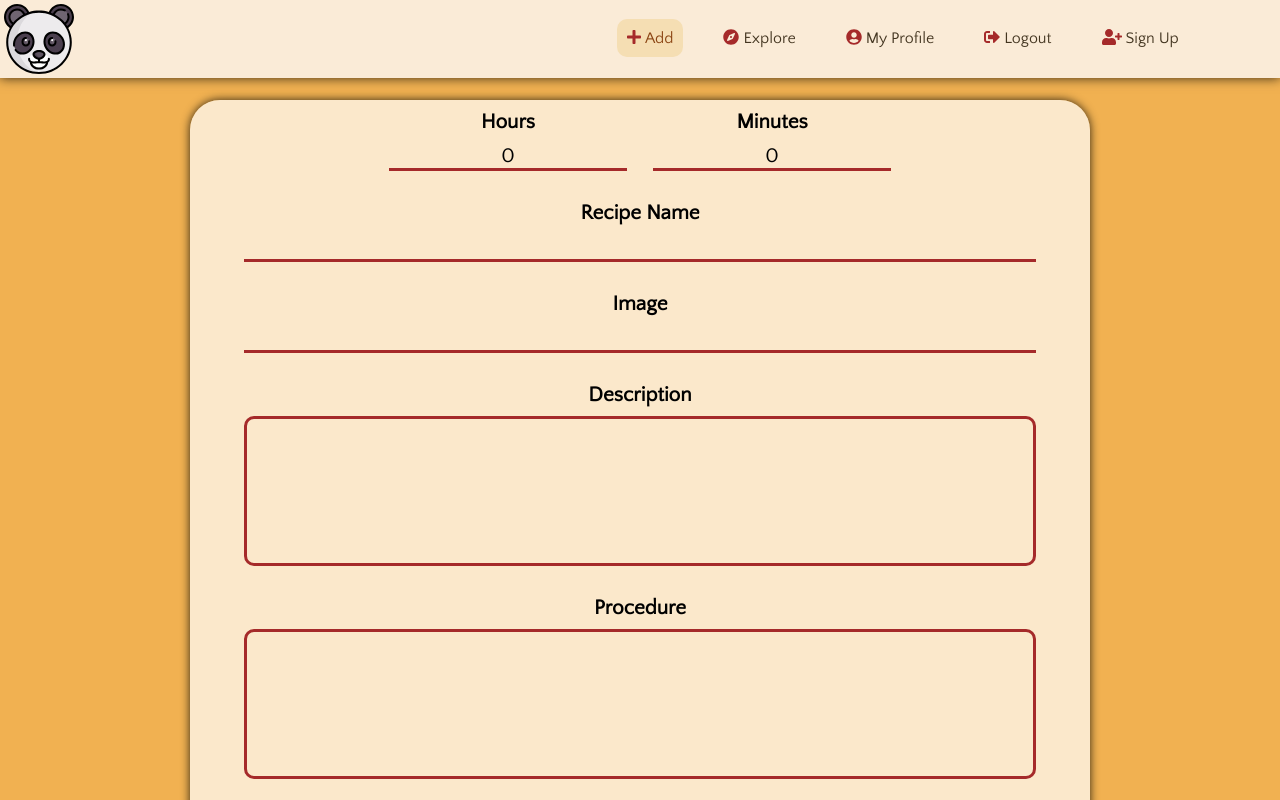
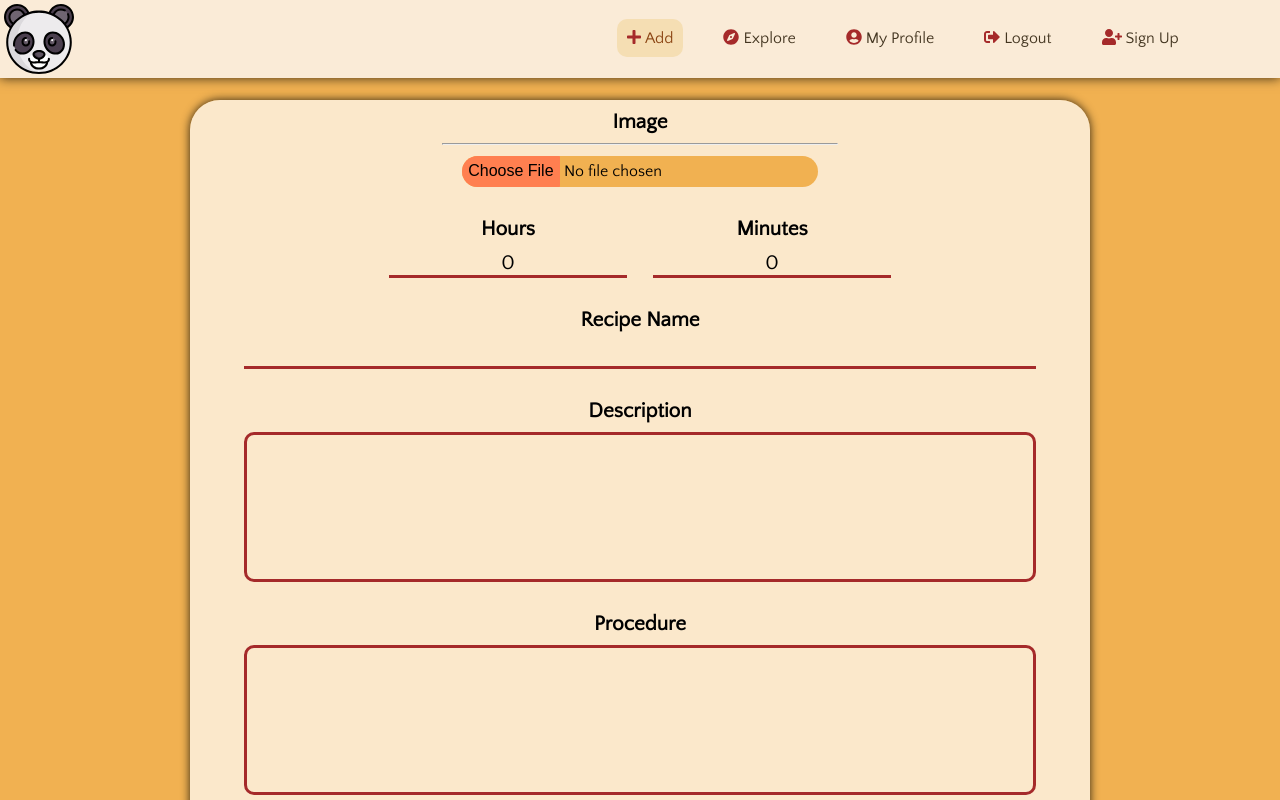
Before and after one commit to Sam44323/Hungry_Panda, a React (Create React App) app in the folder client/: page /add-recipes in a window 1280 px wide. Shown: the top 800 px of the page. Built offline with nearby package versions, Linux system fonts and the light colour scheme; a web font is replaced by a local one.

Commit message:
Started working on the file picker options for the images

```diff
--- a/client/src/components/Constants/utilityFunction/createStateValue.js
+++ b/client/src/components/Constants/utilityFunction/createStateValue.js
@@ -7,6 +7,15 @@ exports.getTextField = (name, dbName, type, message, isValid, value = '') => {
     touched: false,
     isValid,
     message,
+  };
+};
+
+exports.getImageField = (name, dbName) => {
+  return {
+    name,
+    dbName,
+    type: 'file',
+    value: null,
   };
 };
 
--- a/client/src/components/Form/Form.js
+++ b/client/src/components/Form/Form.js
@@ -68,6 +68,11 @@ const Form = (props) => {
   return (
     <React.Fragment>
       <div className={styles.formSection} style={{ marginTop: '100px' }}>
+        <Input
+          type='file'
+          name={props.imageField.name}
+          fileActionHandler={props.fileActionMethod}
+        />
         {numberInputs}
         {textInputs}
         <div className={styles.ingredientsSection}>
--- a/client/src/components/Form/InputFields/Input.js
+++ b/client/src/components/Form/InputFields/Input.js
@@ -21,6 +21,24 @@ const Input = (props) => {
           {props.touched && !props.isValid ? (
             <p className={styles.messageSection}>{props.message}</p>
           ) : null}
+        </div>
+      );
+      break;
+
+    case 'file':
+      inputValue = (
+        <div className={styles.inputSection}>
+          <label htmlFor={props.name} className={styles.fileLabel}>
+            {props.name}
+            <hr />
+            <input
+              name={props.name}
+              type='file'
+              onChange={(event) =>
+                props.fileActionHandler(event.target.files[0])
+              }
+            />
+          </label>
         </div>
       );
       break;
--- a/client/src/components/Form/InputFields/Input.module.css
+++ b/client/src/components/Form/InputFields/Input.module.css
@@ -29,6 +29,36 @@ textarea {
   border: 3px solid brown;
   border-radius: 10px;
   height: 150px;
+}
+
+/* STYLLING FOR THE FILE PICKER INPUT*/
+
+input[type='file'] {
+  font-size: 1rem;
+  border: 0px;
+  background-color: #f1b151;
+  font-family: inherit;
+  border-radius: 30px;
+}
+
+/*LABEL IN WHICH THE FILE PICKER INPUT IS PRESENT*/
+.fileLabel {
+  width: 95%;
+}
+
+/*STYLING FOR THE FILE PICKER BUTTON*/
+::-webkit-file-upload-button {
+  background-color: coral;
+  outline: none;
+  border: 0px;
+  border-radius: 1px;
+  padding: 0.4rem;
+}
+
+/*STYLING FOR THE FILE PICKER BUTTON WHEN HOVERED*/
+::-webkit-file-upload-button:hover {
+  background-color: black;
+  color: wheat;
 }
 
 /*STYLING FOR THE INVALID MESSAGE*/
@@ -83,10 +113,28 @@ input[type='number'] {
   textarea {
     height: 100px;
   }
+  .fileLabel {
+    width: 45%;
+  }
+}
+
+@media (min-width: 545px) and (max-width: 1023px) and (orientation: landscape) {
+  .fileLabel {
+    width: 65%;
+  }
 }
 
 @media (min-width: 1024px) and (orientation: portrait) {
   textarea {
     height: 190px;
   }
+  .fileLabel {
+    width: 45%;
+  }
 }
+
+@media (min-width: 1024px) {
+  .fileLabel {
+    width: 45%;
+  }
+}
--- a/client/src/containers/AddRecipes/AddRecipes.js
+++ b/client/src/containers/AddRecipes/AddRecipes.js
@@ -5,6 +5,7 @@ import {
   getTextField,
   timeValue,
   ingObjectCreator,
+  getImageField,
 } from '../../components/Constants/utilityFunction/createStateValue';
 
 import sharedStyles from '../shared/sharedStyles/styles.module.css';
@@ -17,6 +18,7 @@ import Loader from 'react-loader-spinner';
 class AddRecipes extends PureComponent {
   state = {
     loading: false,
+    image: getImageField('Image', 'image'),
     textFieldName: [
       getTextField(
         'Recipe Name',
@@ -25,7 +27,6 @@ class AddRecipes extends PureComponent {
         'Enter the recipe name!',
         false
       ),
-      getTextField('Image', 'image', 'text', 'Enter a recipe image!', false),
       getTextField(
         'Description',
         'description',
@@ -74,6 +75,11 @@ class AddRecipes extends PureComponent {
     }
   };
 
+  //FOR CHANGING THE VALUE OF THE IMAGE FILE
+  imageValueChangeHandler = (value) => {
+    this.setState({ image: { ...this.state.image, value } });
+  };
+
   //CHECKING THE VALIDATION OF THE FORM
   checkFormValidation = () => {
     let c = 0;
@@ -82,7 +88,7 @@ class AddRecipes extends PureComponent {
         c++;
       }
     }
-    return c === 4;
+    return c === 3;
   };
 
   //ADDING THE INGREDIENTS TO THE RESPECTIVE ARRAYS
@@ -103,10 +109,10 @@ class AddRecipes extends PureComponent {
   submitForm = () => {
     this.setState({ loading: true });
     const data = {
+      image: this.state.image.value,
       name: this.state.textFieldName[0].value.trim(),
-      image: this.state.textFieldName[1].value.trim(),
-      description: this.state.textFieldName[2].value.trim(),
-      procedure: this.state.textFieldName[3].value.trim(),
+      description: this.state.textFieldName[1].value.trim(),
+      procedure: this.state.textFieldName[2].value.trim(),
       cookTime: {
         hours: this.state.numberFieldName[0].value,
         minutes: this.state.numberFieldName[1].value,
@@ -137,6 +143,7 @@ class AddRecipes extends PureComponent {
   };
 
   render() {
+    console.log(this.state.image.value);
     return (
       <React.Fragment>
         <Navigation />
@@ -147,6 +154,8 @@ class AddRecipes extends PureComponent {
         ) : (
           <Form
             submitForm={this.submitForm}
+            imageField={this.state.image}
+            fileActionMethod={this.imageValueChangeHandler}
             textFieldName={this.state.textFieldName}
             numberFieldName={this.state.numberFieldName}
             ingredients={this.state.ingredients}
```
Also changed, not shown: 2 other files (tests, documents, lock files or other folders).
